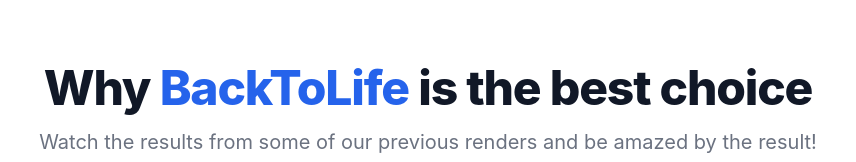
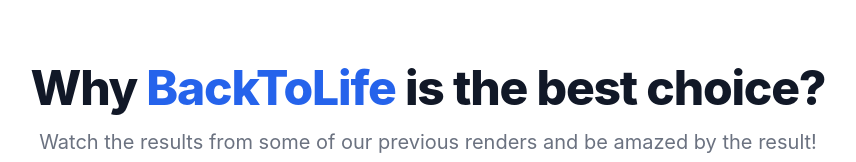
Before and after one commit to Anchit1909/BackToLife-Old-Image-Regeneration, a Next.js app: page /components/Proof in a window 1280 px wide. Shown: the top 162 px of the page, without its empty margins (212-1068 px from the left). Built offline with nearby package versions, Linux system fonts and the light colour scheme.

Commit message:
minor spelling changes

```diff
--- a/pages/components/OriginalModel.js
+++ b/pages/components/OriginalModel.js
@@ -116,8 +116,5 @@
     </section>
   );
 }
-{
-  /* <Image fill src={prediction.output} alt="output" /> */
-}
 
 export default OriginalModel;
--- a/pages/components/Proof.js
+++ b/pages/components/Proof.js
@@ -11,7 +11,7 @@
         <h2 className="mb-4 text-5xl font-extrabold leading-none tracking-tight text-gray-900 md:text-5xl lg:text-5xl dark:text-white">
           Why{" "}
           <span className="text-blue-600 dark:text-blue-500">BackToLife</span>{" "}
-          is the best choice
+          is the best choice?
         </h2>
         <p class="text-lg font-normal text-gray-500 lg:text-xl dark:text-gray-400">
           Watch the results from some of our previous renders and be amazed by
```
